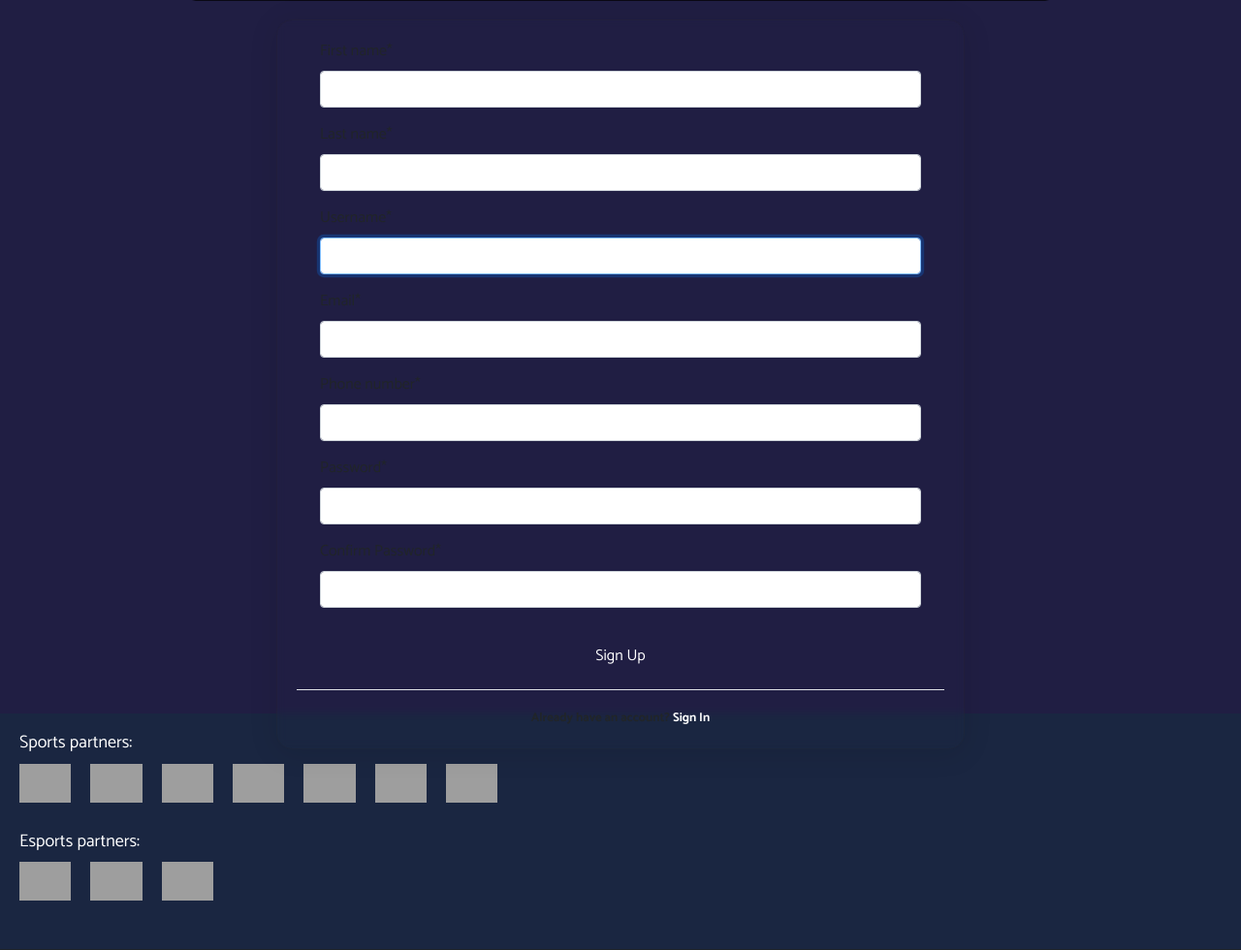
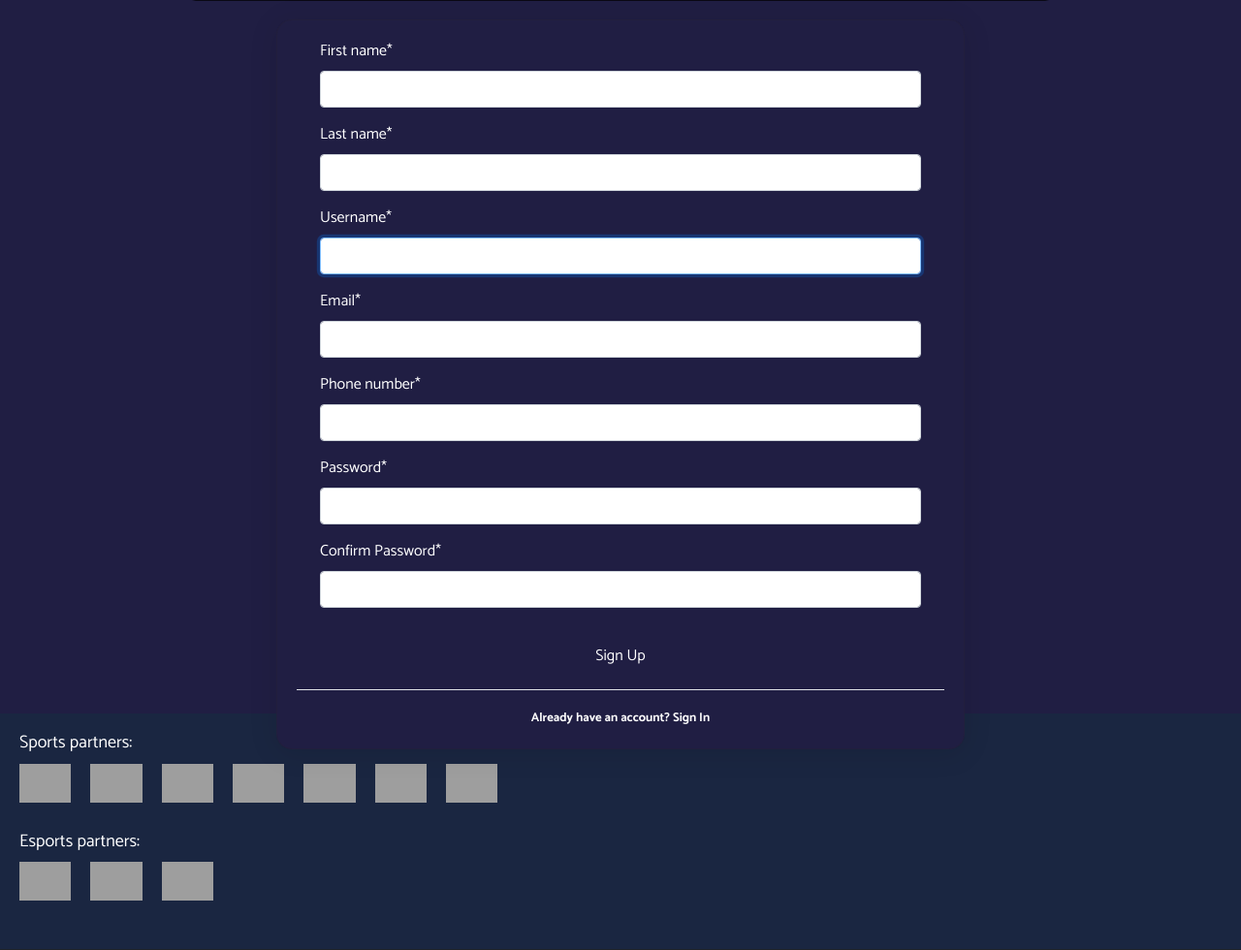
Before and after one commit to Kelvin-Wepo/47bets, a Django app: page /register/ in a window 1280 px wide. Shown: the part 519-1499 px from the top of the page at 97% size. Run offline with Django 4.2, Linux system fonts and the light colour scheme; some libraries are stand-ins or nearby versions; grey boxes are pictures that could not be loaded.

Commit message:
this commit modifies register.html

```diff
--- a/users/templates/users/register.html
+++ b/users/templates/users/register.html
@@ -61,9 +61,10 @@
             align-items: center;
             height: 85vh;
             margin-top: 35px;
+            color:white;
         }
         .card {
-            background: rgba(43, 41, 41, 0);
+            background: #201E43;
             border-radius: 16px;
             box-shadow: 0 4px 30px rgba(0, 0, 0, 0.1);
             backdrop-filter: blur(4.6px);
```
